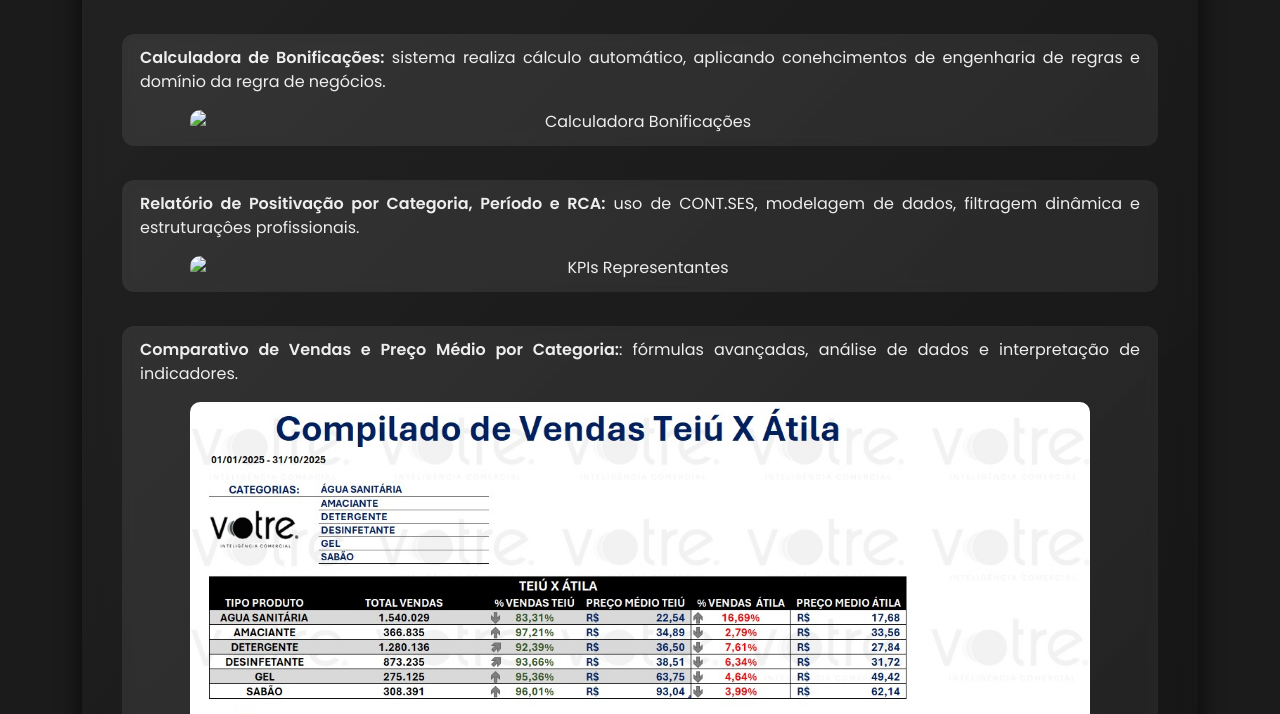
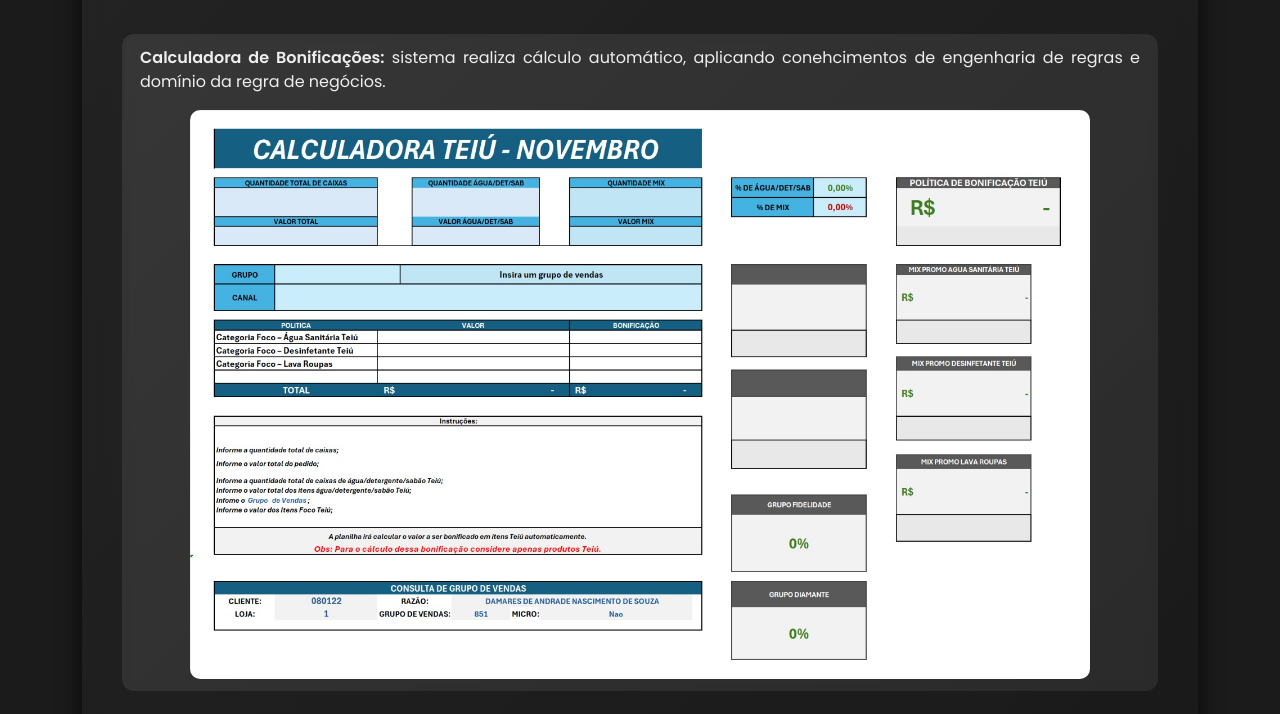
Before and after one commit to JohnSilva18/Portifolio-Pessoal, a plain HTML site: page index.html in a window 1280 px wide. Shown: the part 1981-2695 px from the top of the page. Drawn offline with nearby package versions, Linux system fonts and the light colour scheme.

Commit message:
Update index.html

```diff
--- a/index.html
+++ b/index.html
@@ -227,7 +227,7 @@
                                 preço médio,
                                 logística e mix.</p>
 
-                            <img src="/images/image.png" alt="KPIs Representantes" class="d-block mx-auto img-fluid"
+                            <img src="images/image.png" alt="KPIs Representantes" class="d-block mx-auto img-fluid"
                                 style="border-radius: 10px; max-width: 90%;">
                         </div>
                     </div>
@@ -240,7 +240,7 @@
                                 conehcimentos de engenharia de regras e domínio da regra de negócios.
                             </p>
 
-                            <img src="/imagens/image2.png" alt="Calculadora Bonificações"
+                            <img src="images/image2.png" alt="Calculadora Bonificações"
                                 class="d-block mx-auto img-fluid" style="border-radius: 10px; max-width: 90%;">
                         </div>
                     </div>
@@ -253,7 +253,7 @@
                                 estruturaçôes profissionais.
                             </p>
 
-                            <img src="/imagens/image3.png" alt="KPIs Representantes" class="d-block mx-auto img-fluid"
+                            <img src="images/image3.png" alt="KPIs Representantes" class="d-block mx-auto img-fluid"
                                 style="border-radius: 10px; max-width: 90%;">
                         </div>
                     </div>
@@ -264,7 +264,7 @@
                             <p><Strong>Comparativo de Vendas e Preço Médio por Categoria:</Strong>: fórmulas avançadas,
                                 análise de dados e interpretação de indicadores.</p>
 
-                            <img src="/images/image4.png" alt="KPIs Representantes" class="d-block mx-auto img-fluid"
+                            <img src="images/image4.png" alt="KPIs Representantes" class="d-block mx-auto img-fluid"
                                 style="border-radius: 10px; max-width: 90%;">
                         </div>
                     </div>
@@ -275,7 +275,7 @@
                             <p><strong>Painel de Consultas de Estoque:</strong> lógica analítica e modelagem de dados,
                                 domínio de excel avançado, otimização e performance de dados.</p>
 
-                            <img src="/images/image5.png" alt="KPIs Representantes" class="d-block mx-auto img-fluid"
+                            <img src="images/image5.png" alt="KPIs Representantes" class="d-block mx-auto img-fluid"
                                 style="border-radius: 10px; max-width: 90%;">
                         </div>
                     </div>
```
